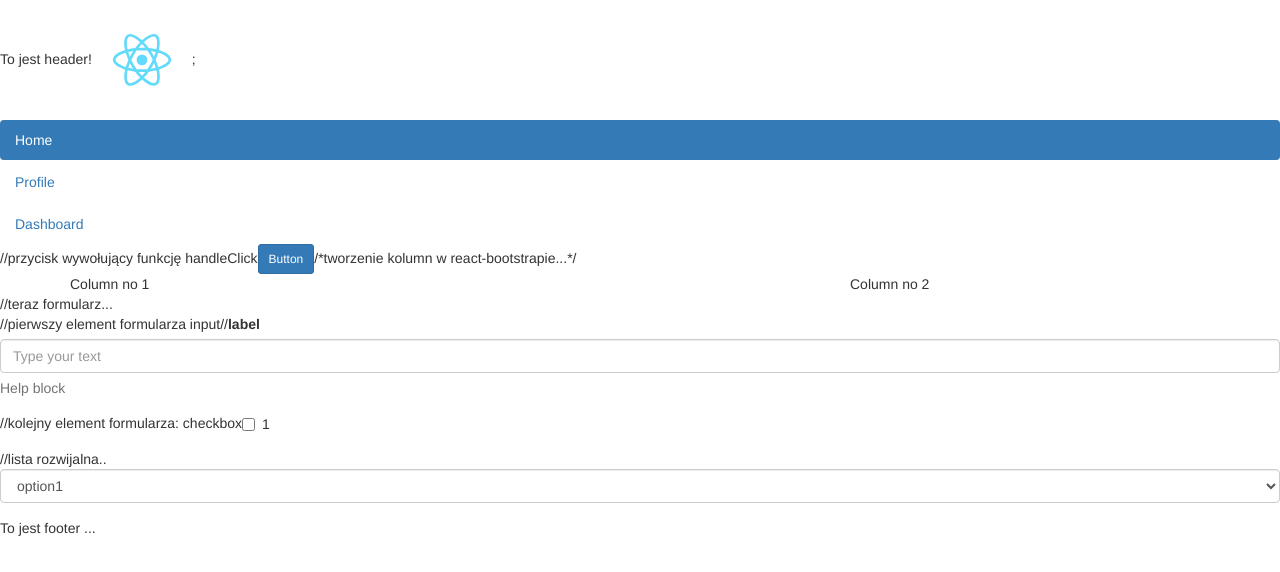
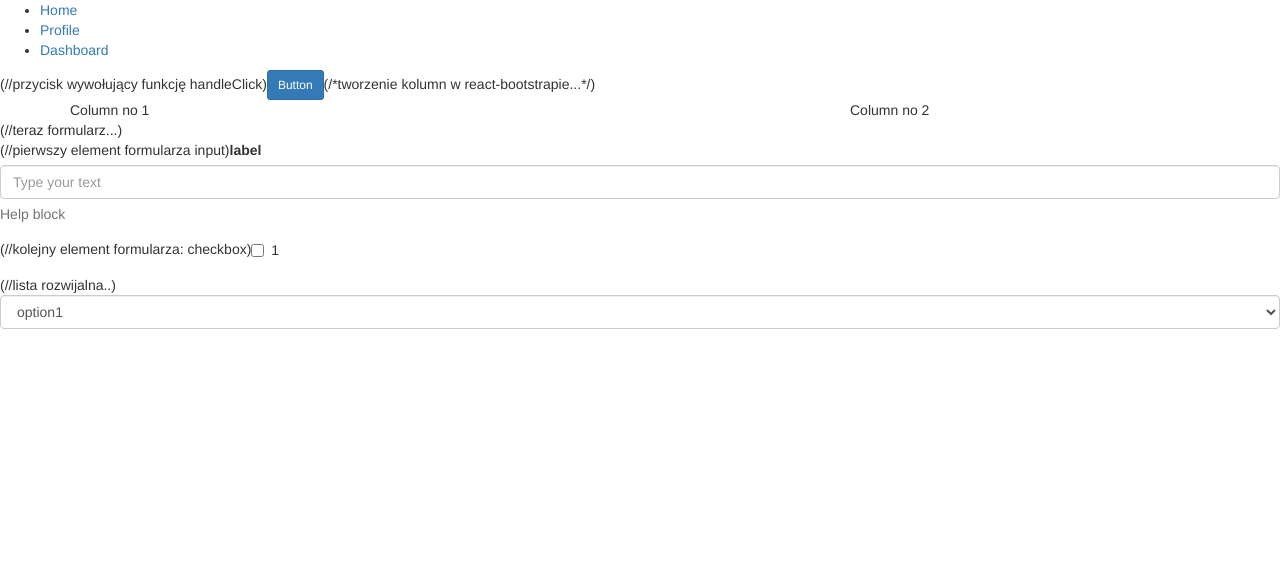
Before and after one commit to maciekpollub/react, a React (Create React App) app in the folder react-component/: page / in a window 1280 px wide. Shown: the top 572 px of the page. Built offline with nearby package versions, Linux system fonts and the light colour scheme.

Commit message:
Router import and route-links to menu items..

```diff
--- a/react-component/package.json
+++ b/react-component/package.json
@@ -6,6 +6,7 @@
     "react": "^16.1.1",
     "react-bootstrap": "^0.31.5",
     "react-dom": "^16.1.1",
+    "react-router-dom": "^4.2.2",
     "react-scripts": "1.0.17"
   },
   "scripts": {
--- a/react-component/src/components/App.js
+++ b/react-component/src/components/App.js
@@ -1,12 +1,35 @@
 import React from 'react';   //App jest naszym szablonem do którego należy importować wszystkie  komponenty: Header, Footer....
 import Header from './Header'
 import Footer from './Footer'
+import Profile from './Profile'
+import Dashboard from './Dashboard'
 import Home from './Home'
+import{/*importujemy teraz routera*/
+    BrowserRouter as Router,
+    Route,
+    Link
+} from 'react-router-dom';
 
 const App = () => {
     return (
+        /*wbudowany komponent react router'owy*/
+        <Router>
+            <div>
+                <ul>
+                    <li><Link to = "/">Home</Link></li>
+                    <li><Link to = "/profile">Profile</Link></li>
+                    <li><Link to ="/dashboard">Dashboard</Link></li>
+                </ul>
 
-        <div>
+                <Route exact path="/" component={Home}/>
+                <Route path="/profile" component={Profile}/>
+                <Route path="/dashboard" component={Dashboard}/>
+            </div>
+        </Router>
+
+
+
+       /* <div>
 
            <Header/>
 
@@ -14,7 +37,7 @@
 
             <Footer/>
 
-        </div>
+        </div>*/
     );
 };
 
--- /dev/null
+++ b/react-component/src/components/Dashboard.js
@@ -0,0 +1,5 @@
+import React from 'react';
+
+const Dashboard = () => <div>Dashboard</div>;
+
+export default Dashboard;
--- a/react-component/src/components/Home.js
+++ b/react-component/src/components/Home.js
@@ -9,18 +9,18 @@
     };
     return (
         <div>
-            //przycisk wywołujący funkcję handleClick
+            (//przycisk wywołujący funkcję handleClick)
             <Button bsStyle = "primary" bsSize = "small" onClick = {handleClick}>Button</Button>
-            /*tworzenie kolumn w react-bootstrapie...*/
+            (/*tworzenie kolumn w react-bootstrapie...*/)
             <Grid>
                 <Row className='show-grid'>
                     <Col xs={12} md={8}>Column no 1</Col>
                     <Col xs={12} md={4}>Column no 2</Col>
                 </Row>
             </Grid>
-            //teraz formularz...
+            (//teraz formularz...)
             <form>
-                <FormGroup>//pierwszy element formularza input//
+                <FormGroup>(//pierwszy element formularza input)
                     <ControlLabel>
                         label
                     </ControlLabel>
@@ -30,11 +30,11 @@
                     </HelpBlock>
                 </FormGroup>
 
-                <FormGroup>//kolejny element formularza: checkbox
+                <FormGroup>(//kolejny element formularza: checkbox)
                     <Checkbox inline>1</Checkbox>
                 </FormGroup>
 
-                <FormGroup>//lista rozwijalna..
+                <FormGroup>(//lista rozwijalna..)
                     <FormControl componentClass="select" placeholder="select">
                         <option value="select">option1</option>
                         <option value="other">option2</option>
--- /dev/null
+++ b/react-component/src/components/Profile.js
@@ -0,0 +1,5 @@
+import React from 'react';
+
+const Profile = () => <div>Profile</div>;
+
+export default Profile;
```
